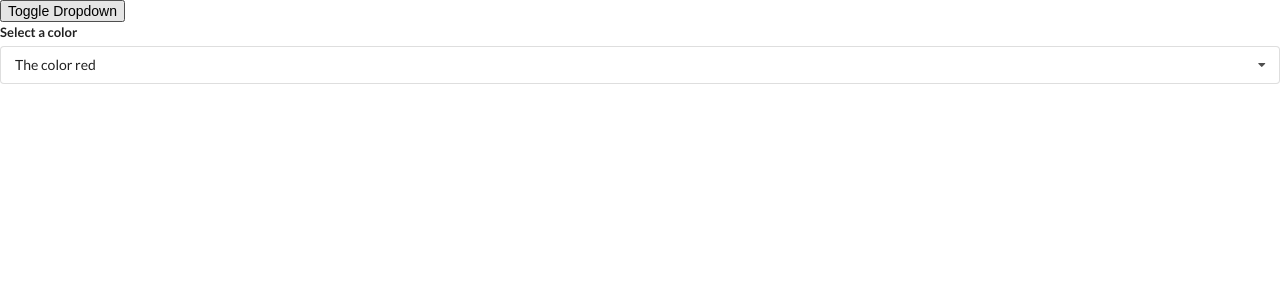
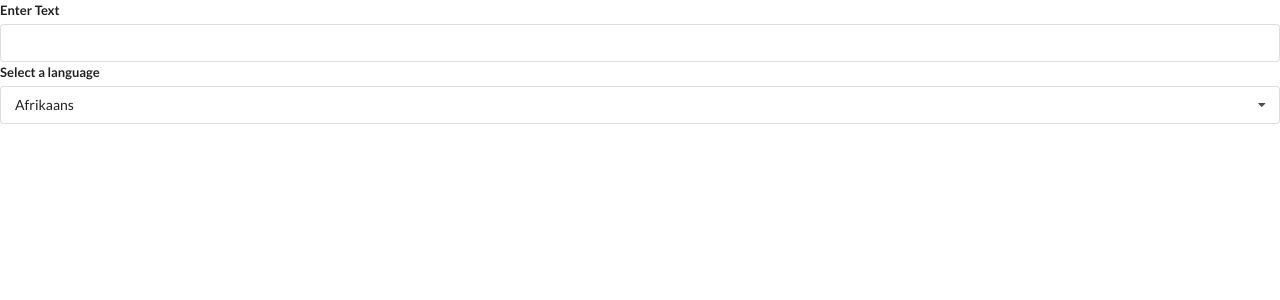
Before and after one commit to johngwells/Widgets, a React (Create React App) app: page / in a window 1280 px wide. Shown: the top 300 px of the page. Built offline with nearby package versions, Linux system fonts and the light colour scheme.

Commit message:
create translate widget

```diff
--- a/src/App.js
+++ b/src/App.js
@@ -2,6 +2,7 @@
 import Accordion from './components/Accordion';
 import Search from './components/Search';
 import Dropdown from './components/Dropdown';
+import Translate from './components/Translate';
 
 const items = [
   {
@@ -34,21 +35,9 @@
 ];
 
 export default () => {
-  const [selected, setSelected] = useState(options[0]);
-  const [showDropdown, setShowDropdown] = useState(true);
-
   return (
     <div>
-      <button onClick={() => setShowDropdown(!showDropdown)}>
-        Toggle Dropdown
-      </button>
-      {showDropdown ? (
-        <Dropdown
-          selected={selected}
-          onSelectedChange={setSelected}
-          options={options}
-        />
-      ) : null}
+      <Translate />
     </div>
   );
 };
--- a/src/components/Dropdown.js
+++ b/src/components/Dropdown.js
@@ -1,6 +1,6 @@
 import React, { useState, useEffect, useRef } from 'react';
 
-const Dropdown = ({ options, selected, onSelectedChange }) => {
+const Dropdown = ({ options, selected, onSelectedChange, label }) => {
   const [open, setOpen] = useState(false);
   const ref = useRef();
 
@@ -40,7 +40,7 @@
   return (
     <div ref={ref} className='ui form'>
       <div className='field'>
-        <label className='label'>Select a color</label>
+        <label className='label'>{label}</label>
         <div
           onClick={() => setOpen(!open)}
           className={`ui selection dropdown ${open ? 'visible active' : ''}`}>
--- /dev/null
+++ b/src/components/Translate.js
@@ -0,0 +1,41 @@
+import React, { useState } from 'react';
+import Dropdown from './Dropdown';
+
+const options = [
+  {
+    label: 'Afrikaans',
+    value: 'af'
+  },
+  {
+    label: 'Arabic',
+    value: 'ar'
+  },
+  {
+    label: 'Hindi',
+    value: 'hi'
+  }
+];
+
+const Translate = () => {
+  const [language, setLanguage] = useState(options[0]);
+  const [text, setText] = useState('');
+
+  return (
+    <div>
+      <div className='ui form'>
+        <div className='field'>
+          <label>Enter Text</label>
+          <input value={text} onChange={(e) => setText(e.target.value)} />
+        </div>
+      </div>
+      <Dropdown
+        label="Select a language"
+        selected={language}
+        onSelectedChange={setLanguage}
+        options={options}
+      />
+    </div>
+  );
+};
+
+export default Translate;
```
